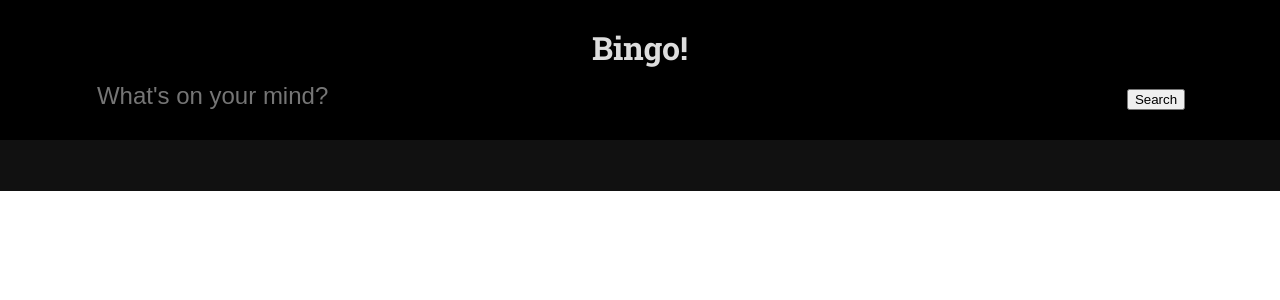
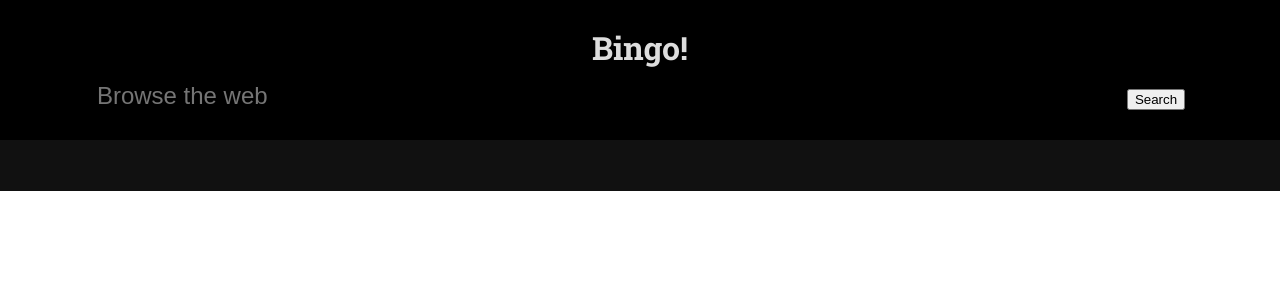
Before and after one commit to leniwiak/bingo, a PHP site: page /website.php in a window 1280 px wide. Shown: the top 300 px of the page. Run offline with PHP 8.4, Linux system fonts and the light colour scheme.

Commit message:
Generate random text on search input's placeholder

```diff
--- a/website.php
+++ b/website.php
@@ -10,10 +10,17 @@
 	<header>
 		<h1>Bingo!</h1>
 		<form method="get">
-			<input type="text" name="s" required max="169" placeholder="What's on your mind?">
+			<input type="text" name="s" required max="169" id="inputbox">
 			<input type="submit" value="Search">
 		</form>
 	</header>
+
+	<script>
+		var items = Array("What's on your mind?", "Anything interesting?", "Type something here", "A query of the day is...", "Describe your intentions", "Search the internet", "What's going on?", "What do you like?", "Tell me what to do", "What you want to discover?", "Anywhere to go?", "Wanna surf?", "Browse the web");
+		var item = items[Math.floor(Math.random()*items.length)];
+		document.getElementById("inputbox").placeholder = item;
+	</script>
+
 	<main>
 		<?php
 		if (isset($_GET['s'])) {
```
